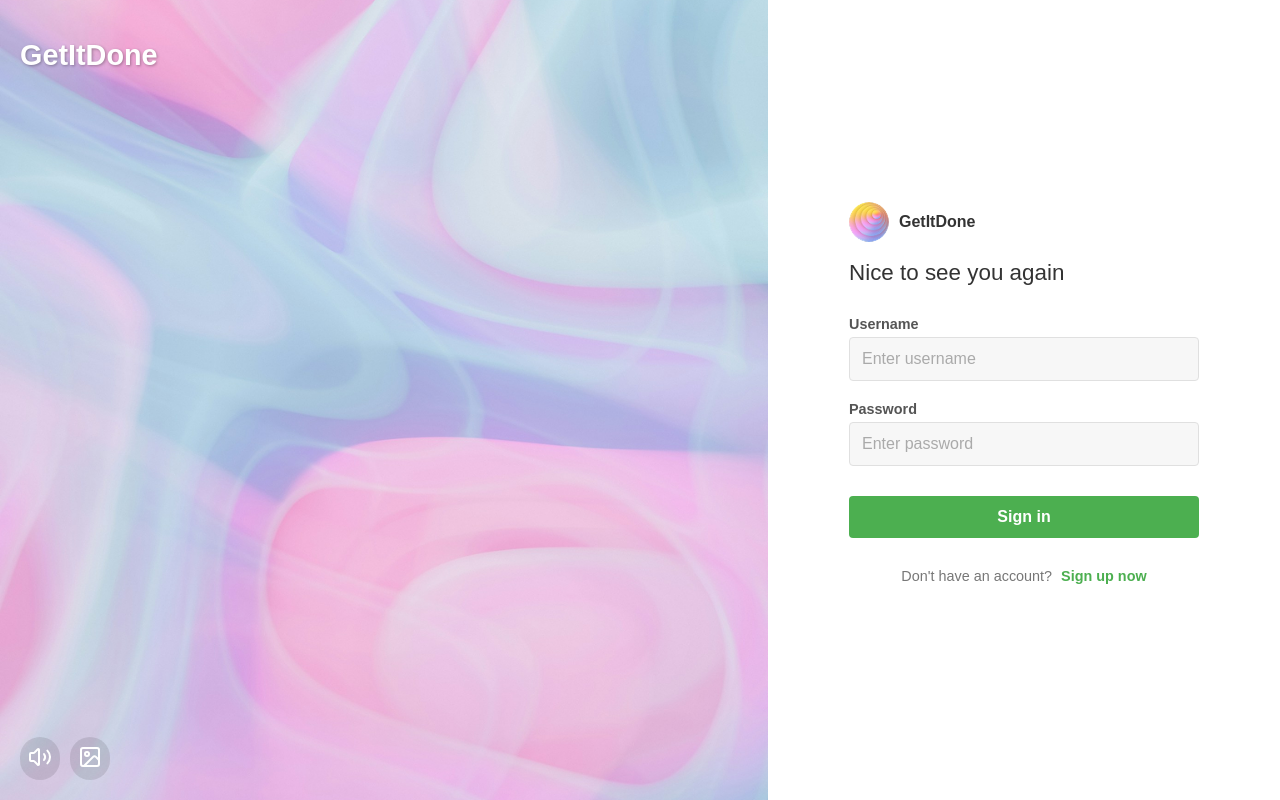
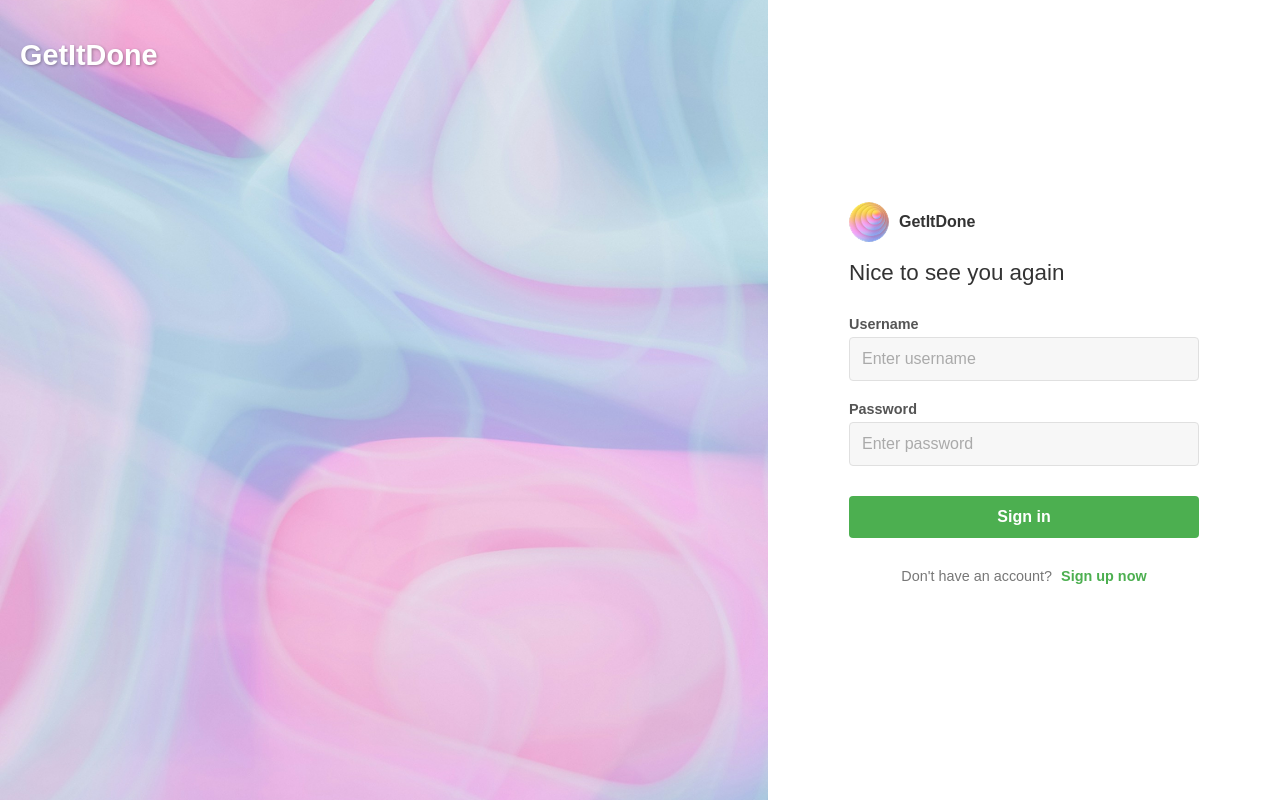
Before and after one commit to Raweerxt/get-it-done, a React (Create React App) app in the folder Frontend/: page /signin in a window 1280 px wide. Built offline with nearby package versions, Linux system fonts and the light colour scheme.

Commit message:
refactor: Enhance App component structure and logic; add useLocation for route management

```diff
--- a/Frontend/src/App.js
+++ b/Frontend/src/App.js
@@ -1,5 +1,5 @@
 import React, { useState, useEffect, useRef } from 'react';
-import { BrowserRouter, Routes, Route, Navigate } from 'react-router-dom';
+import { BrowserRouter, Routes, Route, Navigate, useLocation } from 'react-router-dom';
 import { Image, Volume2 } from 'lucide-react'; // 🛑 Import Icon สำหรับปุ่มควบคุม
 
 // Import หน้า Component
@@ -16,7 +16,7 @@ import BackgroundButton from './components/Button/SelectBg';
 import './App.css';
 import defaultBackgroundImage from './assets/bg.png';
 
-// Component สำหรับป้องกันการเข้าถึงหน้าถ้ายังไม่ได้ Login
+// 🛑 Component สำหรับป้องกันการเข้าถึงหน้าถ้ายังไม่ได้ Login
 const ProtectedRoute = ({ children }) => {
   const isAuthenticated = sessionStorage.getItem('token');
   if (!isAuthenticated) {
@@ -25,7 +25,7 @@ const ProtectedRoute = ({ children }) => {
   return children;
 };
 
-// Component สำหรับป้องกันไม่ให้เข้าหน้า Login/Signup ซ้ำซ้อน
+// 🛑 Component สำหรับป้องกันไม่ให้เข้าหน้า Login/Signup ซ้ำซ้อน
 const AuthRoute = ({ children }) => {
   const isAuthenticated = sessionStorage.getItem('token');
   if (isAuthenticated) {
@@ -34,7 +34,15 @@ const AuthRoute = ({ children }) => {
   return children;
 };
 
-const App = () => {
+// 🛑 Component หลักที่มี Logic และ Hooks ทั้งหมด (ต้องอยู่ภายใน BrowserRouter)
+const AppBody = () => {
+
+    // 🛑 ใช้ useLocation เพื่อตรวจสอบเส้นทางปัจจุบัน
+    const location = useLocation();
+
+    // 💡 กำหนดเส้นทางที่ไม่ต้องการให้แสดงปุ่มควบคุม
+    const authPaths = ['/signin', '/signup', '/'];
+    const shouldShowControls = !authPaths.includes(location.pathname);
 
     // ----------------------------------------------------
     // 🛑 1. BACKGROUND STATE & LOGIC
@@ -51,7 +59,7 @@ const App = () => {
     };
 
     // ----------------------------------------------------
-    // 🛑 2. SOUND STATE & LOGIC (แก้ไขลำดับการประกาศ)
+    // 🛑 2. SOUND STATE & LOGIC
     // ----------------------------------------------------
 
     // ✅ 1. ต้องประกาศตัวแปรนี้ก่อนที่จะนำไปใช้ใน useState ของ currentSoundUrl
@@ -62,7 +70,7 @@ const App = () => {
         return localStorage.getItem('selectedSoundUrl') || firstSoundOption.url;
     });
 
-    // 3. State/Ref อื่นๆ (สามารถประกาศตามมาได้)
+    // 3. State/Ref อื่นๆ
     const [volume, setVolume] = useState(() => {
         const storedVolume = localStorage.getItem('ambientVolume');
         return storedVolume !== null ? parseFloat(storedVolume) : 0.5;
@@ -91,7 +99,7 @@ const App = () => {
     };
 
 
-    // 🛑 Effect สำหรับใช้พื้นหลัง (ใช้ currentBackground)
+    // 🛑 Effect สำหรับใช้พื้นหลัง
     useEffect(() => {
         document.documentElement.style.backgroundImage = `url(${currentBackground})`;
         document.documentElement.style.backgroundSize = 'cover';
@@ -100,15 +108,13 @@ const App = () => {
         localStorage.setItem('selectedBackground', currentBackground);
     }, [currentBackground]);
 
-    // 🛑 useEffect สำหรับควบคุม Audio (ใช้ currentSoundUrl, isPlaying, volume)
+    // 🛑 useEffect สำหรับควบคุม Audio
     useEffect(() => {
         if (!audioRef.current) {
-            // ✅ currentSoundUrl ถูกประกาศแล้วที่ด้านบน ทำให้เรียกใช้ได้
             audioRef.current = new Audio(currentSoundUrl || '');
             audioRef.current.loop = true;
         }
 
-        // ... (Logic ควบคุม Play/Pause) ...
         if (audioRef.current) {
             if (audioRef.current.src !== currentSoundUrl) {
                 audioRef.current.src = currentSoundUrl || '';
@@ -145,34 +151,34 @@ const App = () => {
     // 🛑 3. RENDER: Controls, Modal และ Routes
     // ----------------------------------------------------
 
-    // ✅ ตัวแปร isAnySoundSelected ต้องถูกประกาศหลัง currentSoundUrl
     const isAnySoundSelected = !!currentSoundUrl;
 
     // 💡 ฟังก์ชันควบคุมการเปิด Modal เพื่อให้ Modal หนึ่งปิดเมื่ออีก Modal ถูกเปิด
     const toggleModal = (modalName) => {
         if (modalName === 'bg') {
             setIsBgModalOpen(prev => !prev);
-            setIsSoundModalOpen(false); // ปิด Modal Sound ถ้าเปิด Modal Background
+            setIsSoundModalOpen(false); // ปิด Modal Sound
         } else if (modalName === 'sound') {
             setIsSoundModalOpen(prev => !prev);
-            setIsBgModalOpen(false); // ปิด Modal Background ถ้าเปิด Modal Sound
+            setIsBgModalOpen(false); // ปิด Modal Background
         }
     };
 
     return (
-        <BrowserRouter>
         <div className="App">
 
-                {/* 💡 Container สำหรับ Controls และ Modal ที่ต้องแสดงผลทับทุกหน้า */}
+            {/* 🛑 CONDITIONAL RENDERING: แสดงเฉพาะเมื่อ shouldShowControls เป็น true */}
+            {shouldShowControls && (
                 <div className="utility-fixed-container">
 
                     {/* 🛑 ปุ่มควบคุมรวมกันที่นี่ (Footer Icons) */}
+                    {/* 💡 Note: สลับตำแหน่งไอคอนเพื่อให้ Volume2 อยู่ซ้าย และ Image อยู่ขวา */}
                     <div className="app-global-controls" style={{ display: 'flex', gap: '10px' }}>
+
                         {/* ปุ่ม Sound Button */}
                         <button
                             className={`footer-icon-button ${isPlaying && isAnySoundSelected ? 'is-playing' : ''}`}
                             title="Ambient Sounds"
-
                             onClick={() => toggleModal('sound')} // ใช้ toggleModal
                         >
                             <Volume2 size={24} color="#FFF" />
@@ -182,41 +188,34 @@ const App = () => {
                         <button
                             className="footer-icon-button"
                             title="Change Background"
-
                             onClick={() => toggleModal('bg')} // ใช้ toggleModal
                         >
                             <Image size={24} color="#FFF" />
                         </button>
-
-
                     </div>
 
                     {/* 🛑 Modal Controls (แสดงผลเมื่อถูกเปิด) */}
 
                     {/* Modal Background */}
                     <BackgroundButton
-                        onClick={() => setIsBgModalOpen(prev => !prev)}
                         isOpen={isBgModalOpen}
-                        onToggle={() => setIsBgModalOpen(false)} // ปิด Modal ด้วยปุ่ม X
+                        onToggle={() => setIsBgModalOpen(false)}
                         onSelectBackground={handleBackgroundSelect}
-                        currentBackgroundUrl={currentBackground} // 🛑 ส่ง URL ปัจจุบัน
+                        currentBackgroundUrl={currentBackground}
                     />
 
                     {/* Modal Sound */}
                     <AmbientSoundSelector
-                        onClick={() => setIsSoundModalOpen(prev => !prev)}
                         isOpen={isSoundModalOpen}
                         onToggle={() => setIsSoundModalOpen(false)}
                         currentSoundUrl={currentSoundUrl}
                         volume={volume}
-                        isPlaying={isPlaying} // ส่ง isPlaying ไปด้วย
+                        isPlaying={isPlaying}
                         handleSelect={handleSoundSelect}
                         handleVolumeChange={handleVolumeChange}
                     />
-
-
-
                 </div>
+            )}
 
             <Routes>
 
@@ -232,9 +231,15 @@ const App = () => {
 
             </Routes>
         </div>
-        </BrowserRouter>
     );
 };
 
 
+// 🛑 Component App หลักที่ Export ออกไป (ห่อด้วย BrowserRouter)
+const App = () => (
+    <BrowserRouter>
+        <AppBody />
+    </BrowserRouter>
+);
+
 export default App;
```
Lines whose indentation alone changed are shown as unchanged.
